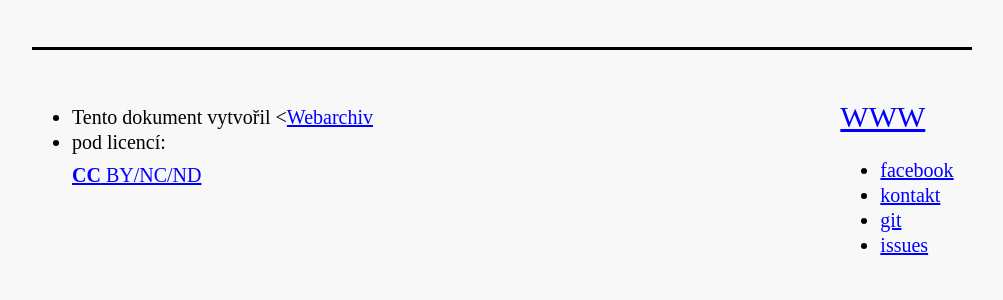
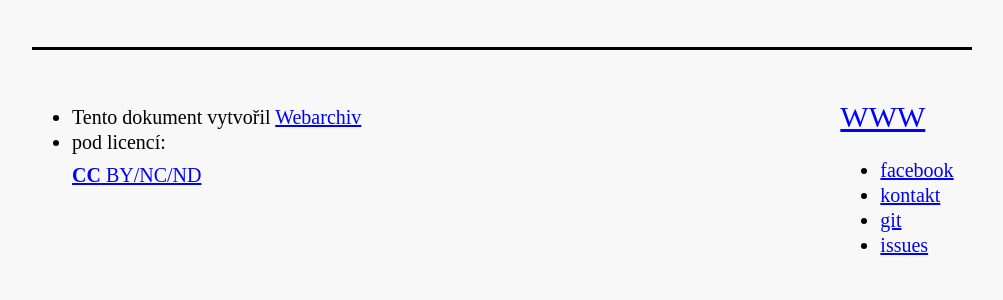
Before and after one commit to kvasnicaj/kvasnicaj.github.io, a Jekyll site: the page built from index.md, in a window 1280 px wide. Shown: the part 1818-2118 px from the top of the page, without its empty margins (138-1141 px from the left). Built offline with Jekyll 4.4.1, drawn with Linux system fonts in a browser that asks for light colours; part of the change alters nothing that is shown.

```diff
--- a/_includes/footer.html
+++ b/_includes/footer.html
@@ -6,13 +6,13 @@
 
     <div class="col-sm-6 info">
       <ul class="no-dots">
-          <li>Tento dokument vytvořil <<a href="https://webarchiv/cs">Webarchiv</a> </li>
+          <li>Tento dokument vytvořil <a href="https://webarchiv/cs"> Webarchiv</a> </li>
           <li>pod licencí:<br><a href="https://creativecommons.org/licenses/by-nc-nd/4.0/" class="cc-link"><strong>CC</strong> BY/NC/ND</a></li>
       </ul>
     </div>
 
     <div class="col-sm-2 col-sm-offset-4 external-links">
-      <h2><a href="/cs">WWW</a></h2>
+      <h2><a href="https://webarchiv/cs">WWW</a></h2>
       <ul>
         <li><a href="https://www.facebook.com/webarchivcz">facebook</a></li>
         <li><a href="/cs/kontakty">kontakt</a></li>
```
